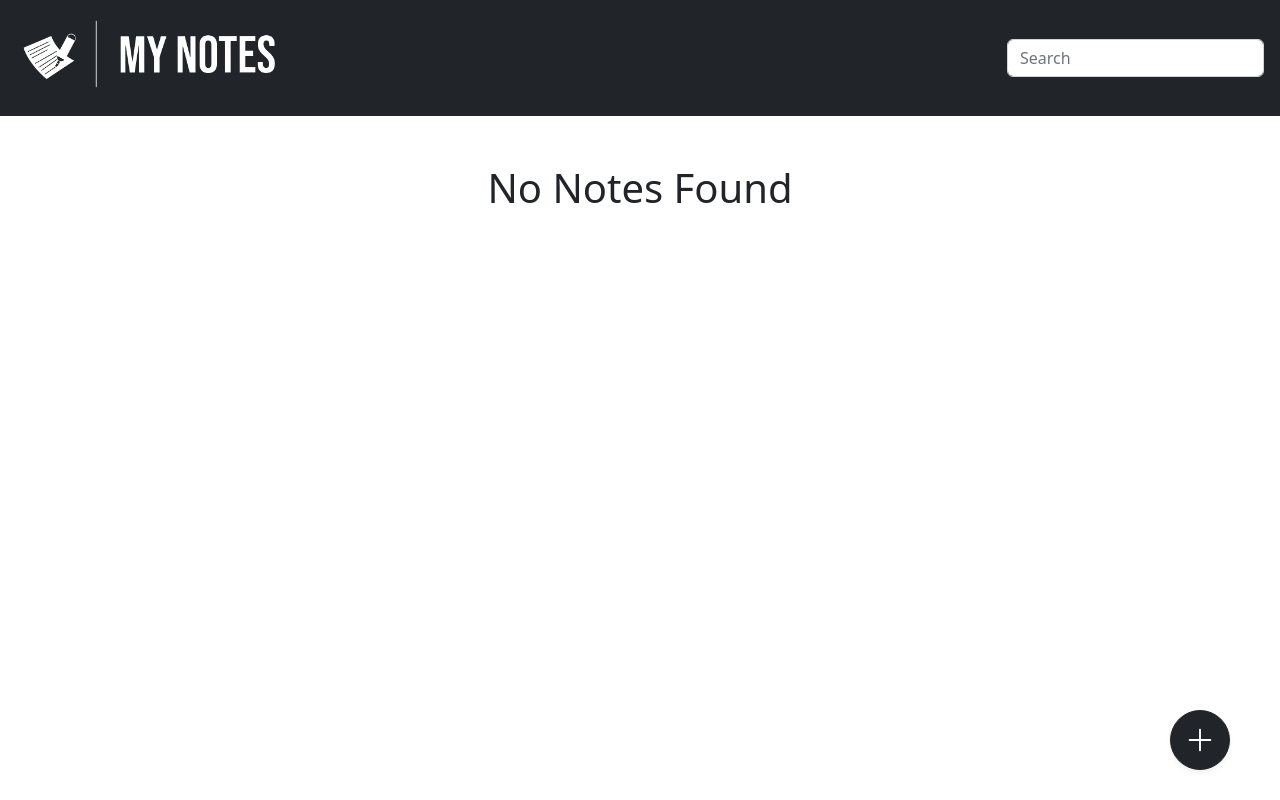
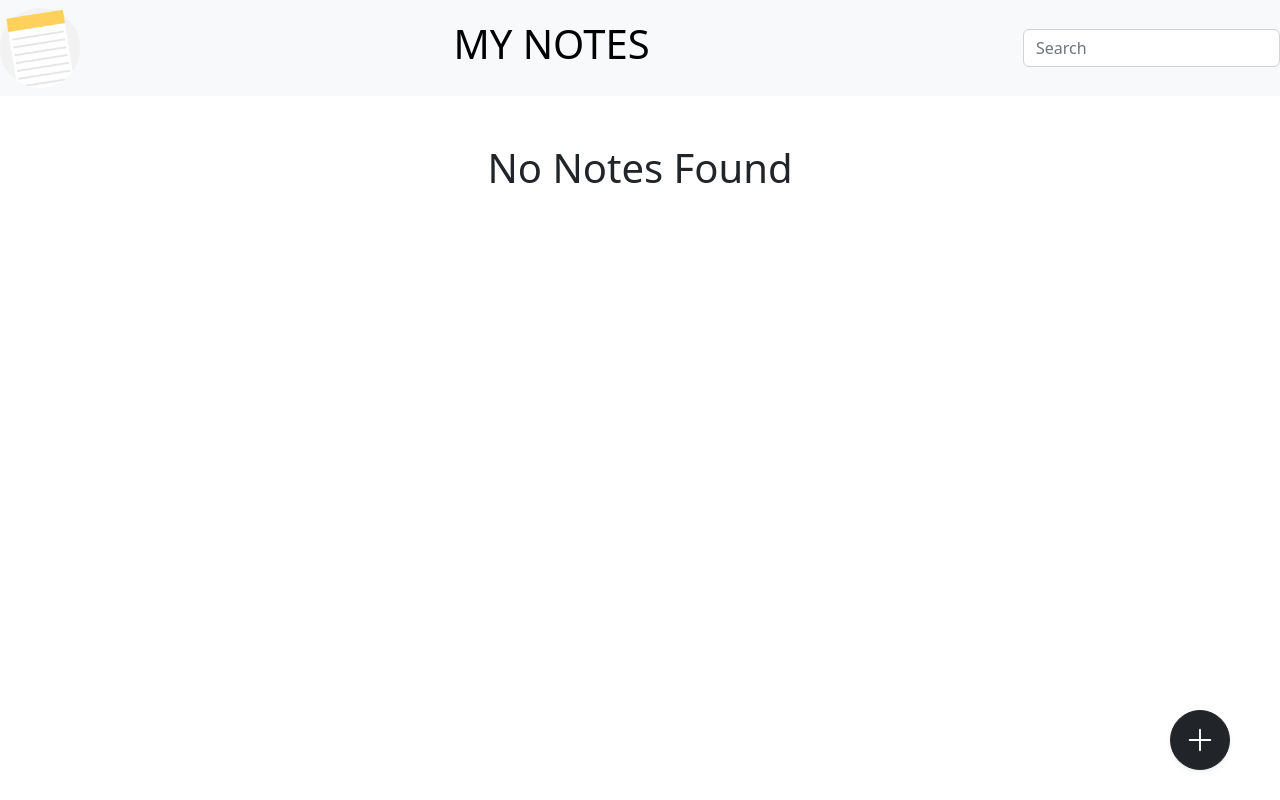
Before and after one commit to CSI-DMCE-2023/NotesApp-HacktoberFest-2023, a React (Create React App) app: page / in a window 1280 px wide. Built offline with nearby package versions, Linux system fonts and the light colour scheme.

Commit message:
Changed the navbar lil bit

```diff
--- a/src/App.js
+++ b/src/App.js
@@ -2,6 +2,35 @@ import React, { useState, useEffect } from "react";
 import CreateTodo from "./Components/CreateTodo";
 import TodoItem from "./Components/TodoItem";
 import UpdateTodo from "./Components/UpdateTodo";
+
+
+
+const MyStyle = () =>{
+  const navStyle = {
+    color: 'black',
+    fontSize:'16',
+    cursor: 'pointer',
+  };
+
+  const imgStyle = {
+    height: '80px',
+  };
+
+
+  return (
+    <>
+      <img style={imgStyle} src="/notes.png" alt="My Notes" />
+      <div
+        className="logo-title"
+        style={navStyle}
+      >
+        <h1>MY NOTES</h1>
+      </div>
+    </>
+  );
+
+};
+
 
 function App() {
   const [todo, setTodo] = useState(
@@ -28,10 +57,13 @@ function App() {
     }, 3000);
   };
 
+
+
   return (
     <div className="overflow-hidden">
-      <nav className="navbar navbar-dark d-flex justify-content-between align-items-center bg-dark px-3">
-        <img style={{height: '100px'}} src="/My Notes-logos_white.png" alt="My Notes" />
+      <nav className="navbar d-flex navbar-light bg-light " >
+        <MyStyle />
+
         <div>
           <input
             className="form-control shadow-none"
@@ -41,6 +73,7 @@ function App() {
             onChange={(e) => setSearch(e.target.value)}
             autoComplete="off"
           />
+
         </div>
       </nav>
       {alert && (
```
Also changed, not shown: public/notes.png (added), 2 other files (tests, documents, lock files or other folders).
